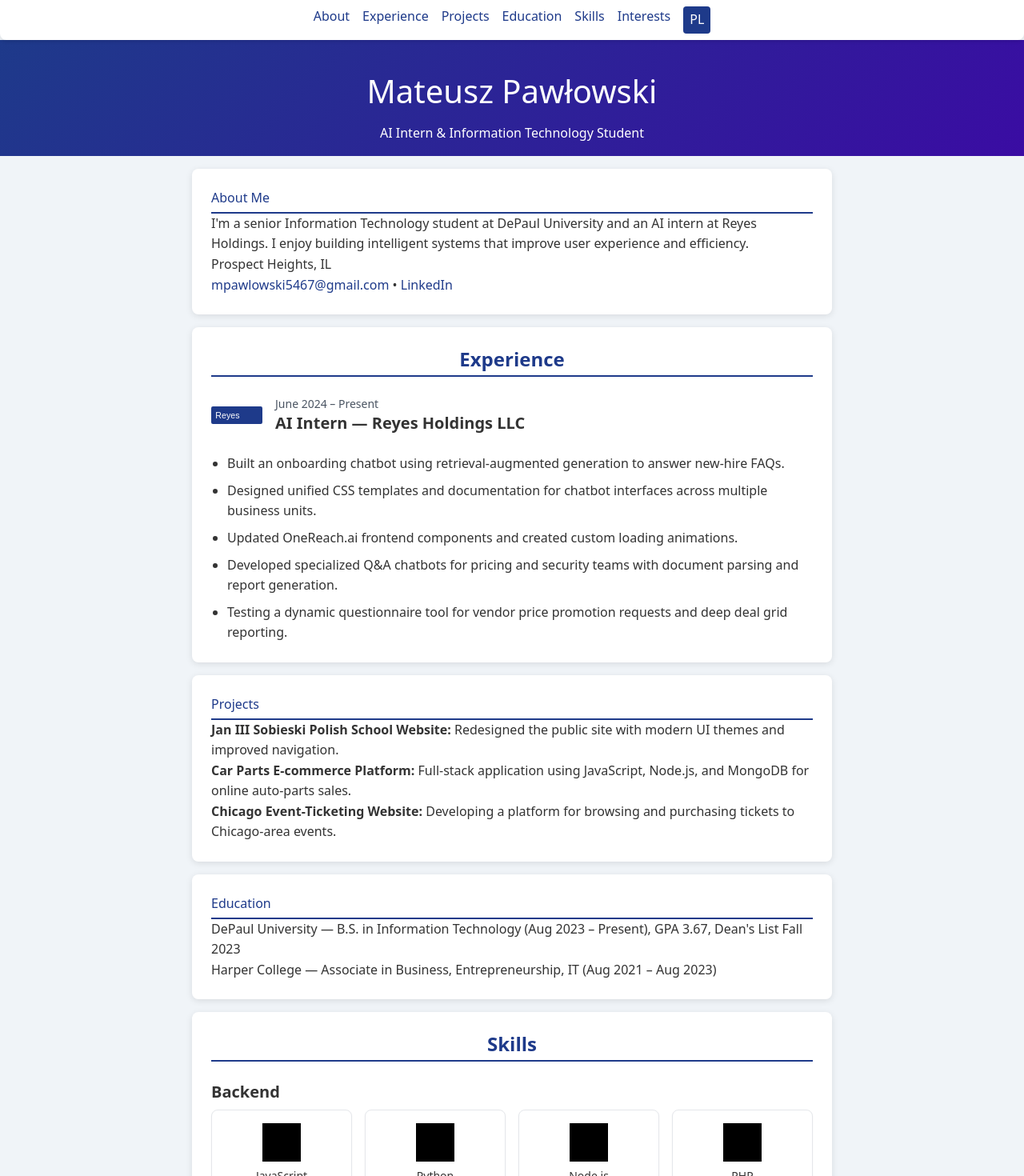
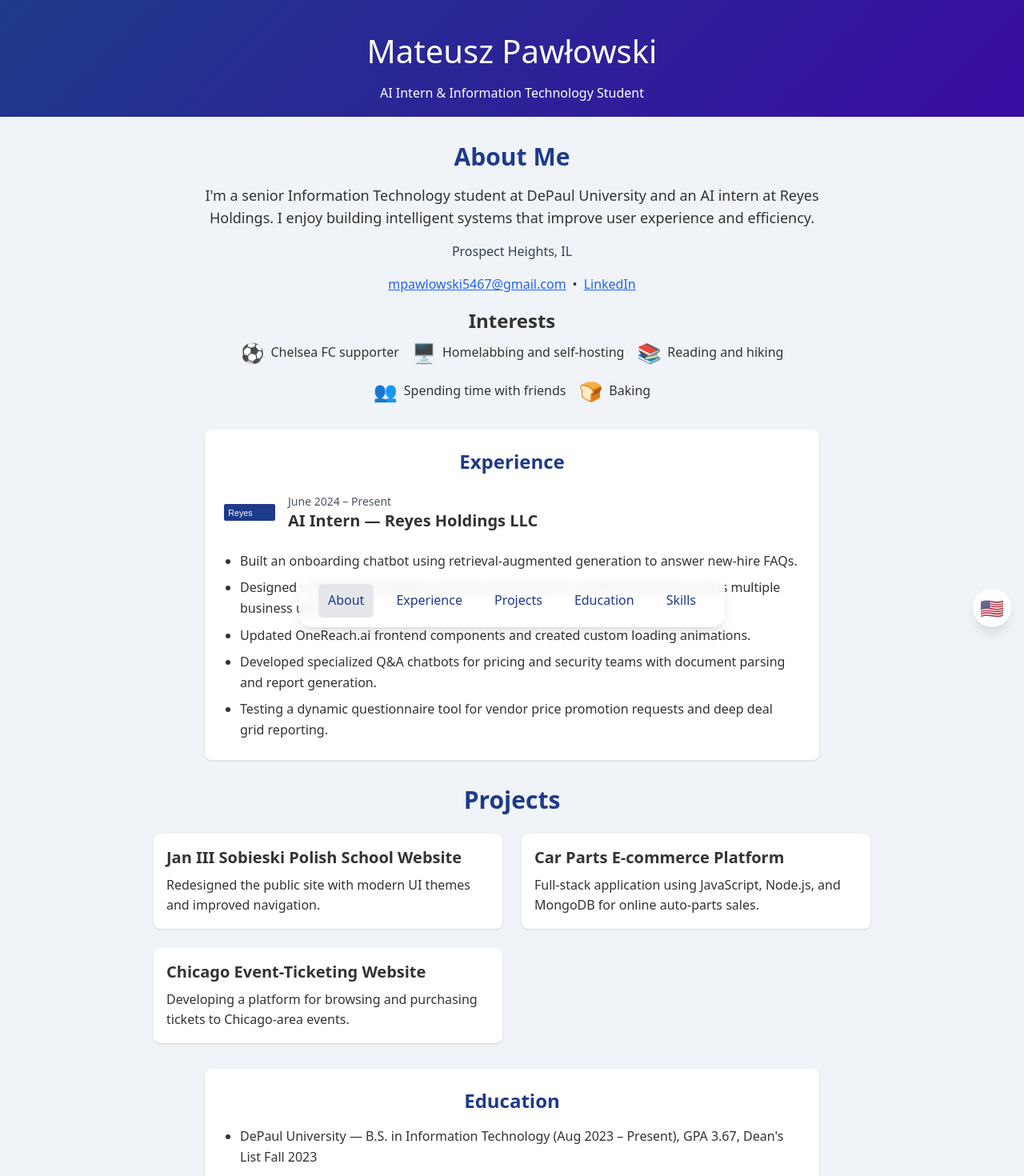
Before and after one commit to Mpawlowski5467/mateusz-pawlowski-portfolio, a React (Vite) app: page / in a window 1280 px wide. Shown: the top 1470 px of the page at 80% size. Built offline with nearby package versions, Linux system fonts and the light colour scheme; grey boxes are pictures that could not be loaded.

Commit message:
feat: revamp UI with dock navbar and cards

```diff
--- a/src/App.jsx
+++ b/src/App.jsx
@@ -6,7 +6,6 @@
 import { Projects } from './components/Projects.jsx'
 import { Education } from './components/Education.jsx'
 import { Skills } from './components/Skills.jsx'
-import { Interests } from './components/Interests.jsx'
 import { BackToTopButton } from './components/BackToTopButton.jsx'
 import { Footer } from './components/Footer.jsx'
 import { Navbar } from './components/Navbar.jsx'
@@ -26,7 +25,6 @@
       <Projects />
       <Education />
       <Skills />
-      <Interests />
       <BackToTopButton />
       <Footer />
     </LanguageContext.Provider>
--- a/src/components/Education.jsx
+++ b/src/components/Education.jsx
@@ -4,9 +4,14 @@
 export function Education() {
   const { t } = useContext(LanguageContext)
   return (
-    <section id="education">
-      <h2>{t('education.title')}</h2>
-      <ul>
+    <section
+      id="education"
+      className="max-w-3xl mx-auto my-8 p-6 bg-white rounded-lg shadow"
+    >
+      <h2 className="text-2xl font-bold mb-4 text-center">
+        {t('education.title')}
+      </h2>
+      <ul className="list-disc pl-5 space-y-2">
         {t('education.items').map((item, idx) => (
           <li key={idx}>{item}</li>
         ))}
--- a/src/components/Experience.jsx
+++ b/src/components/Experience.jsx
@@ -4,7 +4,10 @@
 export function Experience() {
   const { t } = useContext(LanguageContext)
   return (
-    <section id="experience" className="space-y-4">
+    <section
+      id="experience"
+      className="max-w-3xl mx-auto my-8 p-6 bg-white rounded-lg shadow space-y-4"
+    >
       <h2 className="text-2xl font-bold text-center">{t('experience.title')}</h2>
 
       <div className="flex flex-col sm:flex-row sm:items-center gap-4">
--- a/src/components/Footer.jsx
+++ b/src/components/Footer.jsx
@@ -3,5 +3,10 @@
 
 export function Footer() {
   const { t } = useContext(LanguageContext)
-  return <footer>{t('footer')}</footer>
+  const lastUpdated = new Date().toLocaleDateString()
+  return (
+    <footer className="text-center py-4 text-sm text-gray-600">
+      {t('footer.name')} — {t('footer.updated')}: {lastUpdated}
+    </footer>
+  )
 }
--- a/src/components/Interests.jsx
+++ /dev/null
@@ -1,21 +0,0 @@
-import { useContext } from 'react'
-import { LanguageContext } from '../context/LanguageContext.jsx'
-
-export function Interests() {
-  const { t } = useContext(LanguageContext)
-  return (
-    <section id="interests">
-      <h2>{t('interests.title')}</h2>
-      <ul className="interests-grid">
-        {t('interests.items').map((item, idx) => (
-          <li key={idx} className="interests-item">
-            <span className="icon" role="img" aria-label={item.text}>
-              {item.icon}
-            </span>
-            <span>{item.text}</span>
-          </li>
-        ))}
-      </ul>
-    </section>
-  )
-}
--- a/src/components/Navbar.jsx
+++ b/src/components/Navbar.jsx
@@ -1,21 +1,74 @@
-import { useContext } from 'react';
-import { LanguageContext } from '../context/LanguageContext.jsx';
+import { useContext, useEffect, useState } from 'react'
+import { LanguageContext } from '../context/LanguageContext.jsx'
 
 export function Navbar() {
-  const { lang, setLang, t } = useContext(LanguageContext);
-  const toggleLang = () => setLang(lang === 'en' ? 'pl' : 'en');
+  const { lang, setLang, t } = useContext(LanguageContext)
+  const [active, setActive] = useState('about')
+  const [open, setOpen] = useState(false)
+
+  useEffect(() => {
+    if (typeof window === 'undefined' || !('IntersectionObserver' in window)) return
+    const sections = document.querySelectorAll('section[id]')
+    const observer = new IntersectionObserver(
+      (entries) => {
+        entries.forEach((entry) => {
+          if (entry.isIntersecting) setActive(entry.target.id)
+        })
+      },
+      { threshold: 0.5 }
+    )
+    sections.forEach((section) => observer.observe(section))
+    return () => sections.forEach((section) => observer.unobserve(section))
+  }, [])
+
+  const langs = [
+    { code: 'en', flag: '🇺🇸', label: 'English' },
+    { code: 'pl', flag: '🇵🇱', label: 'Polski' }
+  ]
+
+  const links = ['about', 'experience', 'projects', 'education', 'skills']
 
   return (
-    <nav>
-      <a href="#about">{t('nav.about')}</a>
-      <a href="#experience">{t('nav.experience')}</a>
-      <a href="#projects">{t('nav.projects')}</a>
-      <a href="#education">{t('nav.education')}</a>
-      <a href="#skills">{t('nav.skills')}</a>
-      <a href="#interests">{t('nav.interests')}</a>
-      <button className="lang-btn" onClick={toggleLang}>
-        {lang === 'en' ? 'PL' : 'EN'}
-      </button>
+    <nav className="fixed bottom-0 left-0 w-full flex justify-center pb-4 z-50">
+      <div className="flex space-x-4 bg-white/80 backdrop-blur px-6 py-3 rounded-2xl shadow-lg">
+        {links.map((key) => (
+          <a
+            key={key}
+            href={`#${key}`}
+            className={`px-3 py-2 rounded-md transition transform hover:scale-110 ${
+              active === key ? 'bg-gray-200' : ''
+            }`}
+          >
+            {t(`nav.${key}`)}
+          </a>
+        ))}
+      </div>
+      <div className="absolute right-4 bottom-4">
+        <button
+          onClick={() => setOpen(!open)}
+          className="w-12 h-12 rounded-full bg-white shadow-lg flex items-center justify-center text-2xl hover:scale-110 transition"
+        >
+          {lang === 'en' ? '🇺🇸' : '🇵🇱'}
+        </button>
+        {open && (
+          <ul className="absolute right-0 mt-2 bg-white rounded-md shadow-lg overflow-hidden">
+            {langs.map((l) => (
+              <li key={l.code}>
+                <button
+                  onClick={() => {
+                    setLang(l.code)
+                    setOpen(false)
+                  }}
+                  className="flex items-center space-x-2 px-3 py-2 hover:bg-gray-100 w-full"
+                >
+                  <span className="text-xl">{l.flag}</span>
+                  <span>{l.label}</span>
+                </button>
+              </li>
+            ))}
+          </ul>
+        )}
+      </div>
     </nav>
-  );
+  )
 }
--- a/src/components/PersonalInfo.jsx
+++ b/src/components/PersonalInfo.jsx
@@ -4,14 +4,38 @@
 export function PersonalInfo() {
   const { t } = useContext(LanguageContext)
   return (
-    <section id="about">
-      <h2>{t('about.title')}</h2>
-      <p>{t('about.p1')}</p>
-      <p>{t('about.location')}</p>
-      <p>
-        <a href="mailto:mpawlowski5467@gmail.com">{t('about.email')}</a> •{' '}
-        <a href="https://www.linkedin.com/in/mateusz-pawlowski-823849302/">{t('about.linkText')}</a>
+    <section id="about" className="max-w-3xl mx-auto my-8 space-y-4 text-center">
+      <h2 className="text-3xl font-bold">{t('about.title')}</h2>
+      <p className="text-lg">{t('about.p1')}</p>
+      <p className="text-gray-700">{t('about.location')}</p>
+      <p className="space-x-2">
+        <a
+          href="mailto:mpawlowski5467@gmail.com"
+          className="text-blue-600 underline"
+        >
+          {t('about.email')}
+        </a>
+        <span>•</span>
+        <a
+          href="https://www.linkedin.com/in/mateusz-pawlowski-823849302/"
+          className="text-blue-600 underline"
+        >
+          {t('about.linkText')}
+        </a>
       </p>
+      <div className="mt-6">
+        <h3 className="text-2xl font-semibold">{t('interests.title')}</h3>
+        <ul className="flex flex-wrap justify-center gap-4 mt-2">
+          {t('interests.items').map((item, idx) => (
+            <li key={idx} className="flex items-center space-x-2">
+              <span className="text-2xl" role="img" aria-label={item.text}>
+                {item.icon}
+              </span>
+              <span>{item.text}</span>
+            </li>
+          ))}
+        </ul>
+      </div>
     </section>
   )
 }
--- a/src/components/Projects.jsx
+++ b/src/components/Projects.jsx
@@ -4,15 +4,16 @@
 export function Projects() {
   const { t } = useContext(LanguageContext)
   return (
-    <section id="projects">
-      <h2>{t('projects.title')}</h2>
-      <ul>
+    <section id="projects" className="max-w-4xl mx-auto my-8">
+      <h2 className="text-3xl font-bold text-center mb-6">{t('projects.title')}</h2>
+      <div className="grid gap-6 md:grid-cols-2">
         {t('projects.items').map((proj, idx) => (
-          <li key={idx}>
-            <strong>{proj.name}:</strong> {proj.desc}
-          </li>
+          <div key={idx} className="p-4 bg-white rounded-lg shadow">
+            <h3 className="text-xl font-semibold mb-2">{proj.name}</h3>
+            <p>{proj.desc}</p>
+          </div>
         ))}
-      </ul>
+      </div>
     </section>
   )
 }
--- a/src/components/Skills.jsx
+++ b/src/components/Skills.jsx
@@ -60,7 +60,10 @@
 export function Skills() {
   const { t } = useContext(LanguageContext)
   return (
-    <section id="skills" className="space-y-6">
+    <section
+      id="skills"
+      className="max-w-4xl mx-auto my-8 space-y-6"
+    >
       <h2 className="text-2xl font-bold text-center">{t('skills.title')}</h2>
 
       <div>
--- a/src/i18n.js
+++ b/src/i18n.js
@@ -9,8 +9,7 @@
       experience: 'Experience',
       projects: 'Projects',
       education: 'Education',
-      skills: 'Skills',
-      interests: 'Interests'
+      skills: 'Skills'
     },
     about: {
       title: 'About Me',
@@ -73,7 +72,10 @@
         { icon: '🍞', text: 'Baking' }
       ]
     },
-    footer: '© 2024 Mateusz Pawlowski'
+    footer: {
+      name: 'Mateusz Pawłowski',
+      updated: 'Last updated'
+    }
   },
   pl: {
     header: {
@@ -85,8 +87,7 @@
       experience: 'Doświadczenie',
       projects: 'Projekty',
       education: 'Edukacja',
-      skills: 'Umiejętności',
-      interests: 'Zainteresowania'
+      skills: 'Umiejętności'
     },
     about: {
       title: 'O mnie',
@@ -149,6 +150,9 @@
         { icon: '🍞', text: 'Pieczenie' }
       ]
     },
-    footer: '© 2024 Mateusz Pawłowski'
+    footer: {
+      name: 'Mateusz Pawłowski',
+      updated: 'Ostatnia aktualizacja'
+    }
   }
 };
--- a/src/index.css
+++ b/src/index.css
@@ -23,53 +23,6 @@
   background: linear-gradient(135deg, var(--primary), var(--accent));
 }
 
-nav {
-  display: flex;
-  flex-wrap: wrap;
-  justify-content: center;
-  gap: 1rem;
-  margin: 0;
-  background: #fff;
-  padding: 0.5rem 1rem;
-  border-radius: 0 0 8px 8px;
-  position: sticky;
-  top: 0;
-  box-shadow: 0 2px 4px rgba(0, 0, 0, 0.1);
-  z-index: 1000;
-}
-
-nav a {
-  color: var(--primary);
-  text-decoration: none;
-  font-weight: 500;
-}
-
-nav a:hover {
-  color: var(--accent);
-}
-
-.lang-btn {
-  background: var(--primary);
-  color: #fff;
-  border: none;
-  padding: 0.25rem 0.5rem;
-  border-radius: 4px;
-  cursor: pointer;
-}
-
-.lang-btn:hover {
-  background: var(--accent);
-}
-
-section {
-  max-width: 800px;
-  margin: 1rem auto;
-  padding: 1.5rem;
-  background: #fff;
-  border-radius: 8px;
-  box-shadow: 0 2px 8px rgba(0, 0, 0, 0.1);
-}
-
 h1 {
   font-size: 2.5rem;
   margin-bottom: 0.5rem;
@@ -77,62 +30,8 @@
 
 h2 {
   color: var(--primary);
-  border-bottom: 2px solid var(--primary);
-  padding-bottom: 0.25rem;
 }
 
 a {
   color: var(--primary);
 }
-
-footer {
-  text-align: center;
-  margin-top: 2rem;
-  font-size: 0.9rem;
-  color: #666;
-  padding: 1rem 0;
-  background: #fff;
-}
-
-
-.interests-grid {
-  list-style: none;
-  padding: 0;
-  display: grid;
-  grid-template-columns: repeat(auto-fit, minmax(150px, 1fr));
-  gap: 1rem;
-  margin: 0;
-}
-
-.interests-item {
-  background: #f9f9f9;
-  padding: 1rem;
-  border-radius: 8px;
-  text-align: center;
-  box-shadow: 0 2px 4px rgba(0, 0, 0, 0.1);
-}
-
-.interests-item .icon {
-  font-size: 2rem;
-  display: block;
-  margin-bottom: 0.5rem;
-}
-
-.back-to-top {
-  position: fixed;
-  bottom: 20px;
-  right: 20px;
-  background: var(--primary);
-  color: #fff;
-  border: none;
-  width: 40px;
-  height: 40px;
-  border-radius: 50%;
-  font-size: 1.25rem;
-  cursor: pointer;
-  box-shadow: 0 2px 6px rgba(0, 0, 0, 0.3);
-}
-
-.back-to-top:hover {
-  background: var(--accent);
-}
```
